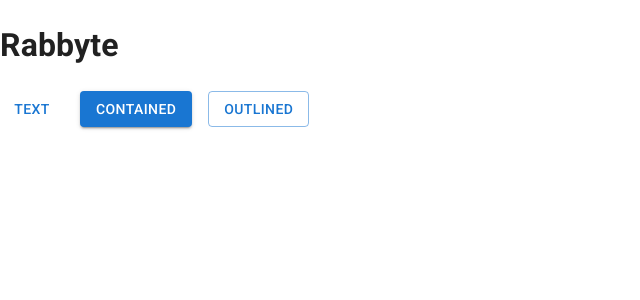
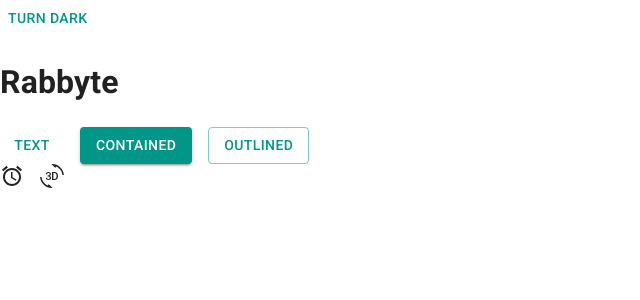
Before and after one commit to trantuan1324/trello-web, a React (Vite) app: page / in a window 1280 px wide. Shown: the top 300 px of the page, without its empty margins (0-640 px from the left). Built offline with nearby package versions, Linux system fonts and the light colour scheme.

Commit message:
Dev: light mode and dark mode

```diff
--- a/src/App.jsx
+++ b/src/App.jsx
@@ -1,15 +1,37 @@
-import Button from '@mui/material/Button'
-import Stack from '@mui/material/Stack'
+import Button from "@mui/material/Button";
+import Stack from "@mui/material/Stack";
+import { AccessAlarm, ThreeDRotation } from "@mui/icons-material";
+import { useColorScheme } from "@mui/material/styles";
+
+function ModeToggle() {
+  const { mode, setMode } = useColorScheme();
+  return (
+    <Button
+      onClick={() => {
+        setMode(mode === "light" ? "dark" : "light");
+        // localStorage.setItem("app-theme", mode);
+        // localStorage.getItem("app-theme");
+      }}
+    >
+      {mode === "light" ? "Turn dark" : "Turn light"}
+    </Button>
+  );
+}
 
 function App() {
   return (
     <>
+      <ModeToggle />
       <h1>Rabbyte</h1>
       <Stack spacing={2} direction="row">
         <Button variant="text">Text</Button>
         <Button variant="contained">Contained</Button>
         <Button variant="outlined">Outlined</Button>
       </Stack>
+      <Stack direction={"row"} spacing={2}>
+        <AccessAlarm />
+        <ThreeDRotation />
+      </Stack>
     </>
   );
 }
--- a/src/main.jsx
+++ b/src/main.jsx
@@ -1,11 +1,15 @@
-import React from 'react'
-import ReactDOM from 'react-dom/client'
-import App from './App.jsx'
-import CssBaseline from '@mui/material/CssBaseline';
+import React from "react";
+import ReactDOM from "react-dom/client";
+import App from "./App.jsx";
+import CssBaseline from "@mui/material/CssBaseline";
+import theme from "./theme";
+import { Experimental_CssVarsProvider as CssVarsProvider } from "@mui/material/styles";
 
-ReactDOM.createRoot(document.getElementById('root')).render(
+ReactDOM.createRoot(document.getElementById("root")).render(
   <React.StrictMode>
-    <CssBaseline />
-    <App />
-  </React.StrictMode>
-)
+    <CssVarsProvider theme={theme}>
+      <CssBaseline />
+      <App />
+    </CssVarsProvider>
+  </React.StrictMode>,
+);
--- /dev/null
+++ b/src/theme.js
@@ -0,0 +1,21 @@
+import {cyan, deepOrange, orange, teal} from "@mui/material/colors";
+import { experimental_extendTheme as extendTheme } from "@mui/material/styles";
+
+const theme = extendTheme({
+  colorSchemes: {
+    light: {
+      palette: {
+        primary: teal,
+        secondary: deepOrange,
+      },
+    },
+    dark: {
+      palette: {
+        primary: cyan,
+        secondary: orange,
+      },
+    },
+  },
+});
+
+export default theme;
```
